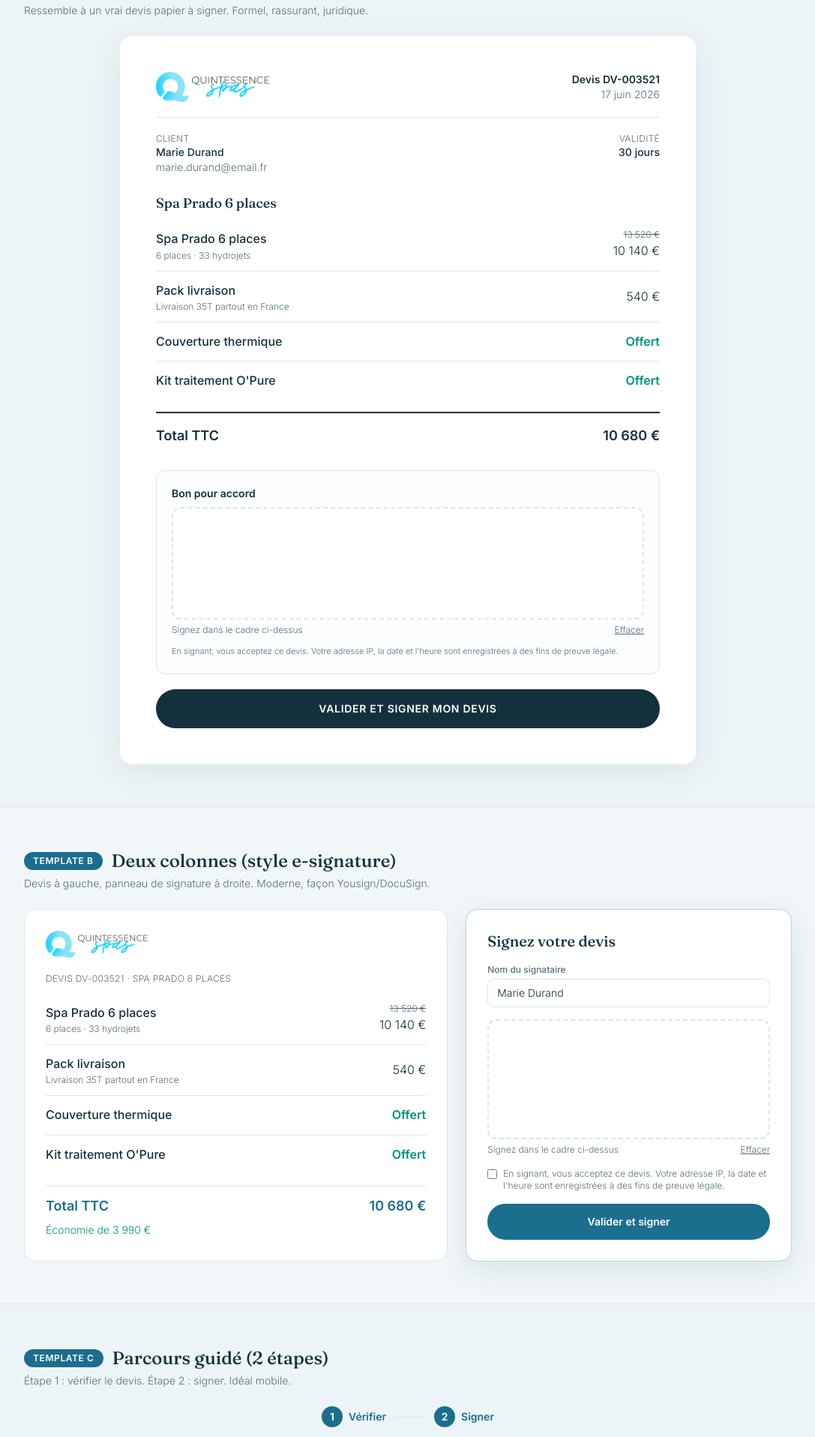
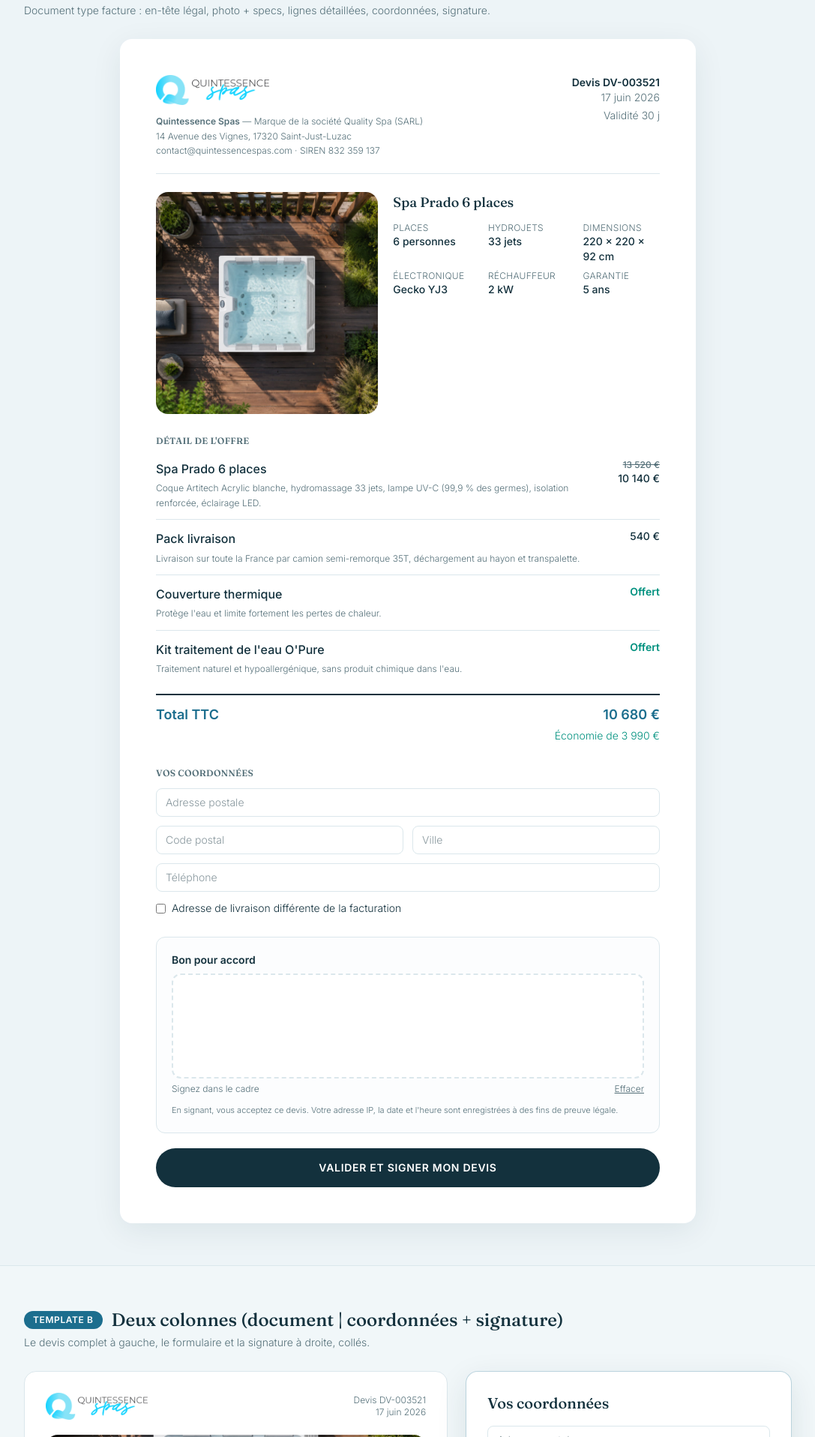
Before and after one commit to Rbenn35/quintessence-spas, a Next.js app: page /apercu-signature in a window 1280 px wide. Shown: the part 424-2340 px from the top of the page at 75% size, without its empty margins (96-1183 px from the left). Built offline with nearby package versions, Linux system fonts and the light colour scheme.

Commit message:
Apercu signature: 4 templates devis complets (photo, specs, descriptions, mentions legales, formulaire coordonnees)
Co-Authored-By: Claude Opus 4.8 (1M context) <noreply@anthropic.com>

```diff
--- a/src/app/apercu-signature/page.tsx
+++ b/src/app/apercu-signature/page.tsx
@@ -4,42 +4,75 @@
 import { useEffect, useRef, useState } from "react";
 
 /* ------------------------------------------------------------------ */
-/*  Données d'exemple (devis pré-rempli)                               */
+/*  Données d'exemple — devis Prado pré-rempli, complet                */
 /* ------------------------------------------------------------------ */
-const D = {
+const SPA = {
+  name: "Spa Prado 6 places",
+  photo: "/products/prado-1.jpg",
+  specs: [
+    ["Places", "6 personnes"],
+    ["Hydrojets", "33 jets"],
+    ["Dimensions", "220 × 220 × 92 cm"],
+    ["Électronique", "Gecko YJ3"],
+    ["Réchauffeur", "2 kW"],
+    ["Garantie", "5 ans"],
+  ] as [string, string][],
+};
+
+const LINES = [
+  {
+    label: "Spa Prado 6 places",
+    desc: "Coque Artitech Acrylic blanche, hydromassage 33 jets, lampe UV-C (99,9 % des germes), isolation renforcée, éclairage LED.",
+    price: "10 140 €",
+    old: "13 520 €",
+  },
+  {
+    label: "Pack livraison",
+    desc: "Livraison sur toute la France par camion semi-remorque 35T, déchargement au hayon et transpalette.",
+    price: "540 €",
+  },
+  {
+    label: "Couverture thermique",
+    desc: "Protège l'eau et limite fortement les pertes de chaleur.",
+    price: "Offert",
+    offered: true,
+  },
+  {
+    label: "Kit traitement de l'eau O'Pure",
+    desc: "Traitement naturel et hypoallergénique, sans produit chimique dans l'eau.",
+    price: "Offert",
+    offered: true,
+  },
+];
+
+const DEV = {
   ref: "DV-003521",
-  modele: "Spa Prado 6 places",
+  date: "17 juin 2026",
+  validite: 30,
   client: "Marie Durand",
   email: "marie.durand@email.fr",
-  date: "17 juin 2026",
-  validite: 30,
-  lines: [
-    { label: "Spa Prado 6 places", sub: "6 places · 33 hydrojets", price: "10 140 €", old: "13 520 €" },
-    { label: "Pack livraison", sub: "Livraison 35T partout en France", price: "540 €" },
-    { label: "Couverture thermique", sub: "", price: "Offert", offered: true },
-    { label: "Kit traitement O'Pure", sub: "", price: "Offert", offered: true },
-  ],
   total: "10 680 €",
   economie: "3 990 €",
+};
+
+const COMPANY = {
+  name: "Quintessence Spas",
+  legal: "Marque de la société Quality Spa (SARL)",
+  addr: "14 Avenue des Vignes, 17320 Saint-Just-Luzac",
+  email: "contact@quintessencespas.com",
+  siren: "SIREN 832 359 137",
 };
 
 const LEGAL =
   "En signant, vous acceptez ce devis. Votre adresse IP, la date et l'heure sont enregistrées à des fins de preuve légale.";
 
 /* ------------------------------------------------------------------ */
-/*  Pad de signature (canvas, souris + tactile)                        */
+/*  Pad de signature (souris + tactile)                                */
 /* ------------------------------------------------------------------ */
-function SignaturePad({
-  accent = "#1c6e8e",
-  height = 170,
-}: {
-  accent?: string;
-  height?: number;
-}) {
+function SignaturePad({ accent = "#1c6e8e", height = 150 }: { accent?: string; height?: number }) {
   const ref = useRef<HTMLCanvasElement | null>(null);
   const drawing = useRef(false);
   const [has, setHas] = useState(false);
-
   useEffect(() => {
     const c = ref.current;
     if (!c) return;
@@ -54,7 +87,6 @@ function SignaturePad({
     ctx.lineJoin = "round";
     ctx.strokeStyle = accent;
   }, [accent]);
-
   const at = (e: React.PointerEvent) => {
     const r = ref.current!.getBoundingClientRect();
     return { x: e.clientX - r.left, y: e.clientY - r.top };
@@ -84,7 +116,6 @@ function SignaturePad({
     c.getContext("2d")!.clearRect(0, 0, c.width, c.height);
     setHas(false);
   };
-
   return (
     <div>
       <canvas
@@ -97,7 +128,7 @@ function SignaturePad({
         className="w-full cursor-crosshair rounded-xl border-2 border-dashed border-line bg-white"
       />
       <div className="mt-1.5 flex items-center justify-between text-xs text-muted">
-        <span>{has ? "✓ Signature saisie" : "Signez dans le cadre ci-dessus"}</span>
+        <span>{has ? "✓ Signature saisie" : "Signez dans le cadre"}</span>
         <button type="button" onClick={clear} className="underline hover:text-terra">
           Effacer
         </button>
@@ -106,16 +137,59 @@ function SignaturePad({
   );
 }
 
-function Lines() {
+/* ------------------------------------------------------------------ */
+/*  Briques réutilisables                                              */
+/* ------------------------------------------------------------------ */
+const INPUT = "w-full rounded-lg border border-line bg-white px-3 py-2 text-sm text-ink outline-none focus-visible:border-terra";
+
+function CoordForm() {
+  const [diff, setDiff] = useState(false);
+  return (
+    <div className="space-y-3">
+      <div className="grid gap-3 sm:grid-cols-2">
+        <input className={`${INPUT} sm:col-span-2`} placeholder="Adresse postale" defaultValue="" />
+        <input className={INPUT} placeholder="Code postal" />
+        <input className={INPUT} placeholder="Ville" />
+        <input className={`${INPUT} sm:col-span-2`} placeholder="Téléphone" />
+      </div>
+      <label className="flex items-center gap-2 text-sm">
+        <input type="checkbox" checked={diff} onChange={(e) => setDiff(e.target.checked)} />
+        Adresse de livraison différente de la facturation
+      </label>
+      {diff && (
+        <div className="grid gap-3 rounded-xl bg-cream/50 p-3 sm:grid-cols-2">
+          <input className={`${INPUT} sm:col-span-2`} placeholder="Adresse de livraison" />
+          <input className={INPUT} placeholder="Code postal (livraison)" />
+          <input className={INPUT} placeholder="Ville (livraison)" />
+        </div>
+      )}
+    </div>
+  );
+}
+
+function SpecsGrid() {
+  return (
+    <div className="grid grid-cols-2 gap-x-6 gap-y-2 text-sm sm:grid-cols-3">
+      {SPA.specs.map(([k, v]) => (
+        <div key={k} className="flex flex-col">
+          <span className="text-xs uppercase tracking-wide text-muted">{k}</span>
+          <span className="font-medium">{v}</span>
+        </div>
+      ))}
+    </div>
+  );
+}
+
+function LinesWithDesc() {
   return (
     <div className="divide-y divide-line">
-      {D.lines.map((l) => (
-        <div key={l.label} className="flex items-center justify-between gap-4 py-3">
+      {LINES.map((l) => (
+        <div key={l.label} className="flex items-start justify-between gap-4 py-3">
           <div className="min-w-0">
             <div className="font-medium">{l.label}</div>
-            {l.sub && <div className="text-xs text-muted">{l.sub}</div>}
+            <div className="mt-0.5 text-xs leading-relaxed text-muted">{l.desc}</div>
           </div>
-          <div className={`shrink-0 text-right ${l.offered ? "font-semibold text-[#00917f]" : ""}`}>
+          <div className={`shrink-0 text-right text-sm ${l.offered ? "font-semibold text-[#00917f]" : "font-medium"}`}>
             {l.old && <div className="text-xs text-muted line-through">{l.old}</div>}
             {l.price}
           </div>
@@ -125,9 +199,31 @@ function Lines() {
   );
 }
 
+function CompanyBlock({ light = false }: { light?: boolean }) {
+  return (
+    <div className={`text-xs leading-relaxed ${light ? "text-white/70" : "text-muted"}`}>
+      <span className="font-semibold">{COMPANY.name}</span> — {COMPANY.legal}
+      <br />
+      {COMPANY.addr}
+      <br />
+      {COMPANY.email} · {COMPANY.siren}
+    </div>
+  );
+}
+
+function SpaPhoto({ className = "" }: { className?: string }) {
+  return (
+    <img
+      src={SPA.photo}
+      alt={SPA.name}
+      className={`w-full rounded-2xl object-cover ${className}`}
+    />
+  );
+}
+
 function SectionTitle({ tag, title, desc }: { tag: string; title: string; desc: string }) {
   return (
-    <div className="mx-auto mb-6 max-w-5xl">
+    <div className="mx-auto mb-7 max-w-5xl">
       <div className="flex flex-wrap items-center gap-3">
         <span className="rounded-full bg-terra px-3 py-1 text-xs font-bold uppercase tracking-wider text-white">
           {tag}
@@ -139,54 +235,74 @@ function SectionTitle({ tag, title, desc }: { tag: string; title: string; desc:
   );
 }
 
+function Totals({ accentClass = "text-terra" }: { accentClass?: string }) {
+  return (
+    <>
+      <div className={`flex items-center justify-between border-t-2 border-ink pt-3 text-lg font-semibold ${accentClass}`}>
+        <span>Total TTC</span>
+        <span>{DEV.total}</span>
+      </div>
+      <p className="mt-1 text-right text-sm text-[#00917f]">Économie de {DEV.economie}</p>
+    </>
+  );
+}
+
+/* ================================================================== */
 export default function ApercuSignaturePage() {
   return (
     <div className="bg-bg">
       <div className="mx-auto max-w-5xl px-6 pt-12">
-        <h1 className="text-3xl sm:text-4xl">Validation du devis — 4 templates</h1>
+        <h1 className="text-3xl sm:text-4xl">Devis à valider — 4 nouveaux templates</h1>
         <p className="mt-2 max-w-2xl text-muted">
-          Page sur laquelle le client atterrit en cliquant « Valider mon devis ».
-          Teste la signature (souris/doigt). Dis-moi le template préféré (A, B, C ou D).
+          Devis complet (photo, specs, descriptions, mentions légales) + formulaire
+          coordonnées avant signature. Teste la signature. Choisis A, B, C ou D.
         </p>
       </div>
 
-      {/* ============ TEMPLATE A — Document A4 formel ============ */}
+      {/* ====== TEMPLATE A — Devis professionnel A4 complet ====== */}
       <section className="mt-12 border-t border-line py-14">
-        <SectionTitle
-          tag="Template A"
-          title="Document type contrat (A4)"
-          desc="Ressemble à un vrai devis papier à signer. Formel, rassurant, juridique."
-        />
+        <SectionTitle tag="Template A" title="Devis professionnel (A4 complet)" desc="Document type facture : en-tête légal, photo + specs, lignes détaillées, coordonnées, signature." />
         <div className="mx-auto max-w-3xl rounded-2xl bg-white p-8 shadow-[0_10px_40px_rgba(19,49,61,0.08)] sm:p-12">
-          <div className="flex items-center justify-between border-b border-line pb-5">
+          <div className="flex items-start justify-between gap-4 border-b border-line pb-5">
+            <div>
               <img src="/brand/logo.png" alt="Quintessence Spas" className="h-10" />
-            <div className="text-right text-sm">
-              <div className="font-semibold">Devis {D.ref}</div>
-              <div className="text-muted">{D.date}</div>
+              <div className="mt-3">
+                <CompanyBlock />
               </div>
             </div>
-          <div className="mt-5 grid grid-cols-2 gap-4 text-sm">
-            <div>
-              <div className="text-xs uppercase tracking-wide text-muted">Client</div>
-              <div className="font-medium">{D.client}</div>
-              <div className="text-muted">{D.email}</div>
-            </div>
-            <div className="text-right">
-              <div className="text-xs uppercase tracking-wide text-muted">Validité</div>
-              <div className="font-medium">{D.validite} jours</div>
+            <div className="shrink-0 text-right text-sm">
+              <div className="font-semibold">Devis {DEV.ref}</div>
+              <div className="text-muted">{DEV.date}</div>
+              <div className="mt-1 text-muted">Validité {DEV.validite} j</div>
             </div>
           </div>
-          <h3 className="mt-6 text-lg">{D.modele}</h3>
-          <div className="mt-2">
-            <Lines />
+
+          <div className="mt-6 grid gap-5 sm:grid-cols-[1fr_1.2fr]">
+            <SpaPhoto className="h-44 sm:h-full" />
+            <div>
+              <h3 className="text-lg">{SPA.name}</h3>
+              <div className="mt-3">
+                <SpecsGrid />
               </div>
-          <div className="mt-4 flex items-center justify-between border-t-2 border-ink pt-4 text-lg font-semibold">
-            <span>Total TTC</span>
-            <span>{D.total}</span>
             </div>
-          <div className="mt-8 rounded-xl border border-line bg-cream/40 p-5">
+          </div>
+
+          <h4 className="mt-7 text-xs font-semibold uppercase tracking-wide text-muted">Détail de l'offre</h4>
+          <div className="mt-1">
+            <LinesWithDesc />
+          </div>
+          <div className="mt-3">
+            <Totals />
+          </div>
+
+          <h4 className="mt-8 text-xs font-semibold uppercase tracking-wide text-muted">Vos coordonnées</h4>
+          <div className="mt-3">
+            <CoordForm />
+          </div>
+
+          <div className="mt-7 rounded-xl border border-line bg-cream/40 p-5">
             <div className="mb-2 text-sm font-semibold">Bon pour accord</div>
-            <SignaturePad height={150} />
+            <SignaturePad height={140} />
             <p className="mt-3 text-[11px] leading-relaxed text-muted">{LEGAL}</p>
           </div>
           <button className="mt-5 w-full rounded-full bg-ink py-4 text-sm font-semibold uppercase tracking-wider text-white hover:bg-terra">
@@ -195,39 +311,39 @@ export default function ApercuSignaturePage() {
         </div>
       </section>
 
-      {/* ============ TEMPLATE B — Deux colonnes e-signature ============ */}
+      {/* ====== TEMPLATE B — Deux colonnes ====== */}
       <section className="border-t border-line bg-cream/30 py-14">
-        <SectionTitle
-          tag="Template B"
-          title="Deux colonnes (style e-signature)"
-          desc="Devis à gauche, panneau de signature à droite. Moderne, façon Yousign/DocuSign."
-        />
+        <SectionTitle tag="Template B" title="Deux colonnes (document | coordonnées + signature)" desc="Le devis complet à gauche, le formulaire et la signature à droite, collés." />
         <div className="mx-auto grid max-w-5xl gap-6 lg:grid-cols-[1.3fr_1fr]">
           <div className="rounded-2xl border border-line bg-white p-7">
+            <div className="flex items-center justify-between">
               <img src="/brand/logo.png" alt="Quintessence Spas" className="h-9" />
-            <div className="mt-5 text-xs uppercase tracking-wide text-muted">
-              Devis {D.ref} · {D.modele}
+              <div className="text-right text-xs text-muted">Devis {DEV.ref}<br />{DEV.date}</div>
+            </div>
+            <SpaPhoto className="mt-5 h-48" />
+            <h3 className="mt-4 text-lg">{SPA.name}</h3>
+            <div className="mt-3">
+              <SpecsGrid />
+            </div>
+            <div className="mt-5 border-t border-line pt-2">
+              <LinesWithDesc />
             </div>
             <div className="mt-3">
-              <Lines />
+              <Totals />
             </div>
-            <div className="mt-4 flex items-center justify-between border-t border-line pt-3 text-lg font-semibold text-terra">
-              <span>Total TTC</span>
-              <span>{D.total}</span>
+            <div className="mt-5 border-t border-line pt-4">
+              <CompanyBlock />
             </div>
-            <p className="mt-2 text-sm text-[#00917f]">Économie de {D.economie}</p>
           </div>
           <div className="h-fit rounded-2xl border border-terra/30 bg-white p-7 shadow-[0_12px_40px_rgba(19,49,61,0.10)] lg:sticky lg:top-6">
-            <h3 className="text-xl">Signez votre devis</h3>
-            <label className="mt-4 block text-xs font-medium text-muted">Nom du signataire</label>
-            <input
-              defaultValue={D.client}
-              className="mt-1 w-full rounded-lg border border-line px-3 py-2 text-sm"
-            />
+            <h3 className="text-xl">Vos coordonnées</h3>
             <div className="mt-4">
-              <SignaturePad height={160} />
+              <CoordForm />
             </div>
-            <label className="mt-4 flex items-start gap-2 text-xs text-muted">
+            <div className="mt-5 border-t border-line pt-5">
+              <div className="mb-2 text-sm font-semibold">Votre signature</div>
+              <SignaturePad height={150} />
+              <label className="mt-3 flex items-start gap-2 text-xs text-muted">
                 <input type="checkbox" className="mt-0.5" />
                 <span>{LEGAL}</span>
               </label>
@@ -236,77 +352,105 @@ export default function ApercuSignaturePage() {
               </button>
             </div>
           </div>
+        </div>
       </section>
 
-      {/* ============ TEMPLATE C — Wizard 2 étapes ============ */}
+      {/* ====== TEMPLATE C — Wizard 3 étapes ====== */}
       <section className="border-t border-line py-14">
-        <SectionTitle
-          tag="Template C"
-          title="Parcours guidé (2 étapes)"
-          desc="Étape 1 : vérifier le devis. Étape 2 : signer. Idéal mobile."
-        />
+        <SectionTitle tag="Template C" title="Parcours guidé (3 étapes)" desc="1. Coordonnées · 2. Votre devis · 3. Signature. Idéal mobile." />
         <div className="mx-auto max-w-2xl">
-          <div className="flex items-center justify-center gap-3 text-sm">
+          <div className="flex items-center justify-center gap-2 text-xs sm:text-sm">
+            {["Coordonnées", "Votre devis", "Signature"].map((s, i) => (
+              <span key={s} className="flex items-center gap-2">
                 <span className="flex items-center gap-2 font-semibold text-terra">
-              <span className="flex h-7 w-7 items-center justify-center rounded-full bg-terra text-white">1</span>
-              Vérifier
+                  <span className="flex h-7 w-7 items-center justify-center rounded-full bg-terra text-white">{i + 1}</span>
+                  {s}
                 </span>
-            <span className="h-px w-10 bg-line" />
-            <span className="flex items-center gap-2 font-semibold text-terra">
-              <span className="flex h-7 w-7 items-center justify-center rounded-full bg-terra text-white">2</span>
-              Signer
+                {i < 2 && <span className="h-px w-6 bg-line sm:w-10" />}
               </span>
+            ))}
           </div>
+
           <div className="mt-8 rounded-2xl border border-line bg-white p-7">
-            <div className="text-center">
-              <div className="text-xs uppercase tracking-wide text-muted">Devis {D.ref}</div>
-              <div className="mt-1 text-2xl">{D.modele}</div>
-              <div className="mt-3 text-4xl font-semibold text-terra">{D.total}</div>
-              <div className="text-sm text-[#00917f]">Économie de {D.economie}</div>
+            <h3 className="text-sm font-semibold uppercase tracking-wide text-muted">1 · Vos coordonnées</h3>
+            <div className="mt-3">
+              <CoordForm />
             </div>
-            <div className="mt-6 rounded-xl bg-cream/40 p-4">
-              <Lines />
+
+            <h3 className="mt-8 text-sm font-semibold uppercase tracking-wide text-muted">2 · Votre devis</h3>
+            <SpaPhoto className="mt-3 h-44" />
+            <h4 className="mt-3 text-lg">{SPA.name}</h4>
+            <div className="mt-3">
+              <SpecsGrid />
             </div>
-            <div className="mt-7 border-t border-line pt-6">
-              <div className="mb-2 text-sm font-semibold">Votre signature</div>
-              <SignaturePad height={160} />
+            <div className="mt-4 rounded-xl bg-cream/40 p-4">
+              <LinesWithDesc />
+              <div className="mt-2">
+                <Totals />
+              </div>
+            </div>
+
+            <h3 className="mt-8 text-sm font-semibold uppercase tracking-wide text-muted">3 · Signature</h3>
+            <div className="mt-3">
+              <SignaturePad height={150} />
+            </div>
             <p className="mt-3 text-[11px] leading-relaxed text-muted">{LEGAL}</p>
-              <button className="mt-4 w-full rounded-full bg-terra py-3.5 text-sm font-semibold text-white hover:bg-ink">
+            <div className="mt-3">
+              <CompanyBlock />
+            </div>
+            <button className="mt-5 w-full rounded-full bg-terra py-3.5 text-sm font-semibold text-white hover:bg-ink">
               Je valide et signe mon devis
             </button>
           </div>
         </div>
-        </div>
       </section>
 
-      {/* ============ TEMPLATE D — Premium épuré centré ============ */}
+      {/* ====== TEMPLATE D — Premium sombre ====== */}
       <section className="border-t border-line bg-footer py-14 text-white">
-        <SectionTitle
-          tag="Template D"
-          title="Premium épuré (sombre)"
-          desc="Centré, élégant, accents dorés. Aligné à l'image haut de gamme de la marque."
-        />
-        <div className="mx-auto max-w-xl px-6 text-center">
+        <SectionTitle tag="Template D" title="Premium (sombre, photo en avant)" desc="Photo du spa en grand, chiffres clés dorés, document blanc pour les détails et la signature." />
+        <div className="mx-auto max-w-2xl px-6">
+          <div className="text-center">
             <img src="/brand/logo-hero-white.png" alt="Quintessence Spas" className="mx-auto h-9" />
-          <p className="mt-6 text-xs font-semibold uppercase tracking-[0.2em] text-gold">
-            Devis {D.ref}
-          </p>
-          <h3 className="mt-2 font-serif text-3xl">{D.modele}</h3>
-          <div className="mt-6 flex items-center justify-center gap-8">
-            <div>
-              <div className="text-3xl font-semibold">{D.total}</div>
+            <p className="mt-5 text-xs font-semibold uppercase tracking-[0.2em] text-gold">Devis {DEV.ref} · {DEV.date}</p>
+          </div>
+          <img src={SPA.photo} alt={SPA.name} className="mt-6 h-56 w-full rounded-2xl object-cover" />
+          <h3 className="mt-5 text-center font-serif text-3xl">{SPA.name}</h3>
+          <div className="mt-5 flex items-center justify-center gap-8">
+            <div className="text-center">
+              <div className="text-3xl font-semibold">{DEV.total}</div>
               <div className="text-xs uppercase tracking-wide text-white/60">Total TTC</div>
             </div>
             <div className="h-10 w-px bg-white/20" />
-            <div>
-              <div className="text-3xl font-semibold text-gold">{D.economie}</div>
+            <div className="text-center">
+              <div className="text-3xl font-semibold text-gold">{DEV.economie}</div>
               <div className="text-xs uppercase tracking-wide text-white/60">Économie</div>
             </div>
           </div>
-          <div className="mt-8 rounded-2xl bg-white p-6 text-left text-ink">
+
+          <div className="mt-8 rounded-2xl bg-white p-7 text-ink">
+            <div className="grid grid-cols-2 gap-x-6 gap-y-2 text-sm sm:grid-cols-3">
+              {SPA.specs.map(([k, v]) => (
+                <div key={k}>
+                  <div className="text-xs uppercase tracking-wide text-muted">{k}</div>
+                  <div className="font-medium">{v}</div>
+                </div>
+              ))}
+            </div>
+            <div className="mt-5 border-t border-line pt-2">
+              <LinesWithDesc />
+            </div>
+            <h4 className="mt-6 text-xs font-semibold uppercase tracking-wide text-muted">Vos coordonnées</h4>
+            <div className="mt-3">
+              <CoordForm />
+            </div>
+            <div className="mt-6 border-t border-line pt-5">
               <div className="mb-2 text-sm font-semibold">Signez pour valider</div>
-            <SignaturePad accent="#b8893f" height={160} />
+              <SignaturePad accent="#b8893f" height={150} />
               <p className="mt-3 text-[11px] leading-relaxed text-muted">{LEGAL}</p>
+            </div>
+          </div>
+          <div className="mt-5 text-center">
+            <CompanyBlock light />
           </div>
           <button className="mt-5 w-full rounded-full bg-gold py-4 text-sm font-semibold uppercase tracking-wider text-ink hover:brightness-95">
             Signer et valider mon devis
```
Lines whose indentation alone changed are shown as unchanged.
